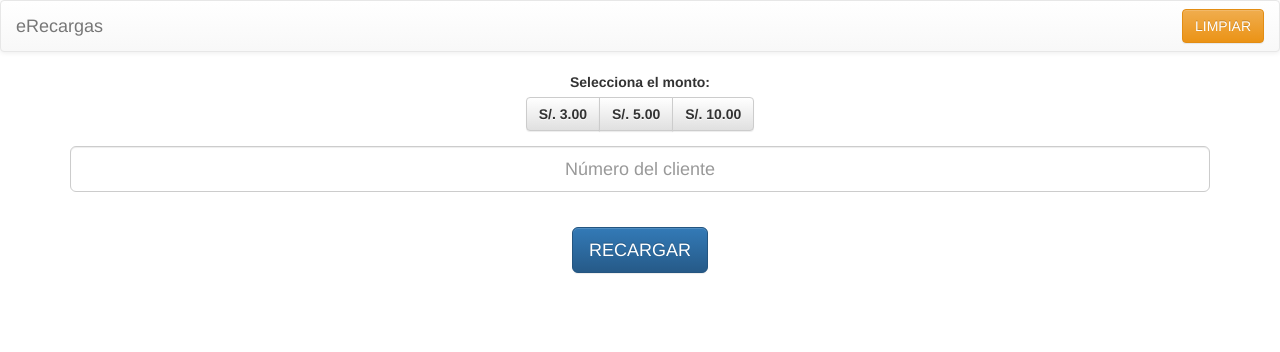
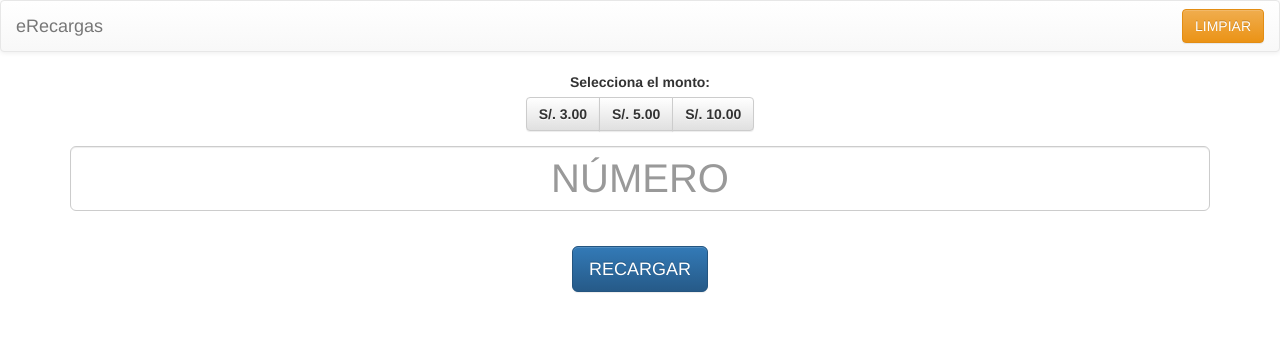
Before and after one commit to ezdookie/erecharges, a Flask app: page / in a window 1280 px wide. Shown: the top 352 px of the page. Run offline with Flask 2, Linux system fonts and the light colour scheme; some libraries are stand-ins or nearby versions.

Commit message:
font-size modified

```diff
--- a/erecharges/templates/home/index.html
+++ b/erecharges/templates/home/index.html
@@ -86,8 +86,8 @@
 
                 <div class="form-group">
                     {{ form_phonerecharge.phone_number(
-                        type='tel', placeholder='Número del cliente', required='required',
-                        class='form-control input-lg', style='text-align:center;', autocomplete='off')
+                        type='tel', placeholder='NÚMERO', required='required',
+                        class='form-control input-lg', style='text-align:center;height:65px;font-size:40px', autocomplete='off')
                     }}
                 </div>
 
```
